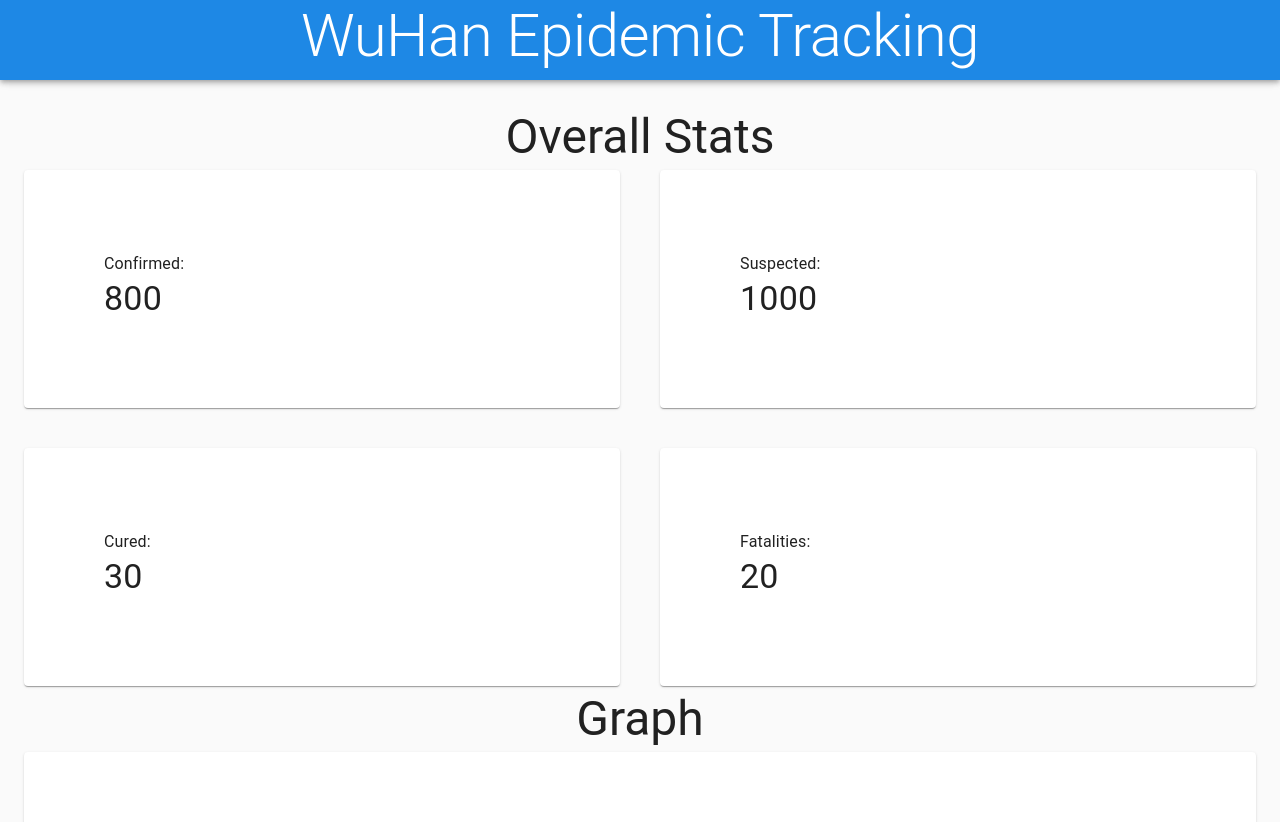
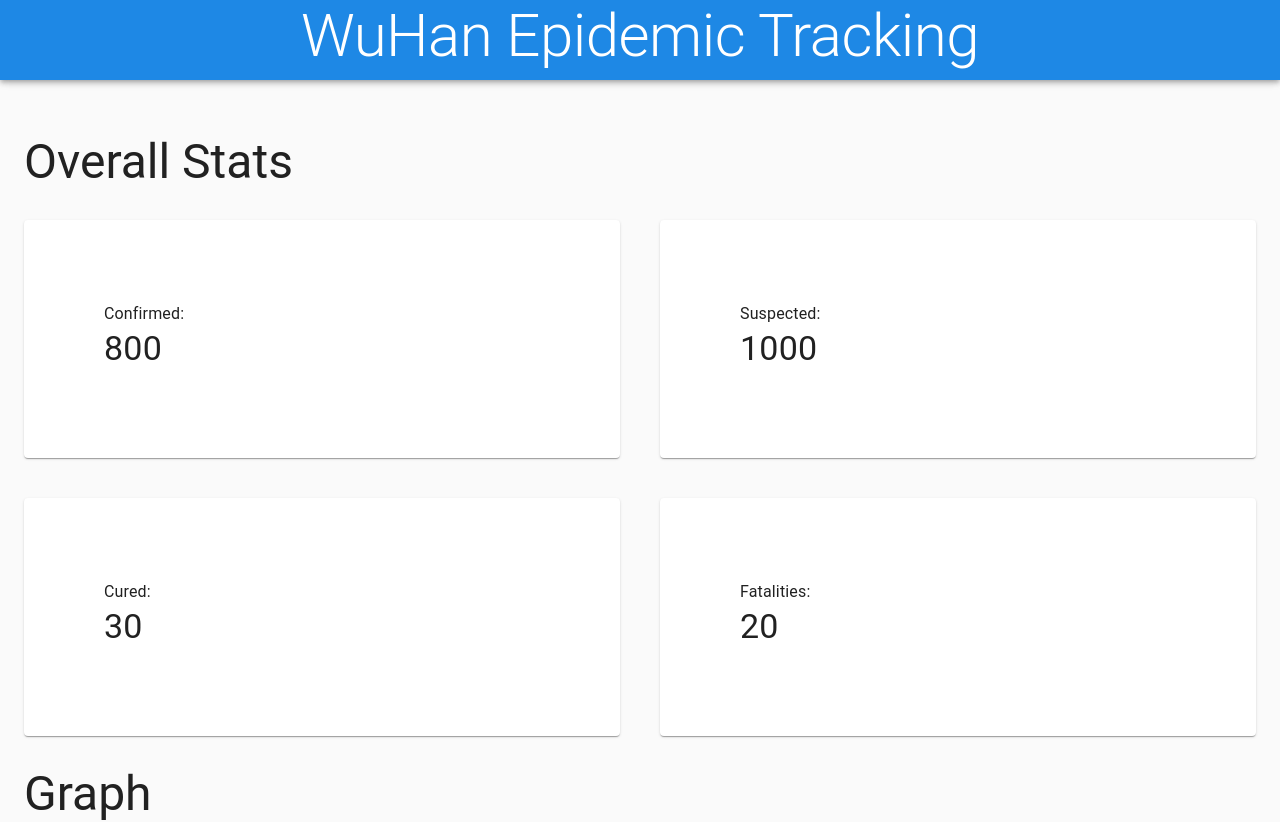
Before and after one commit to DrFacepalm/WuHan-Epidemic-Status-Checking, a React (Create React App) app in the folder front-end/: page / in a window 1280 px wide. Shown: the top 822 px of the page. Built offline with nearby package versions, Linux system fonts and the light colour scheme.

Commit message:
messed with padding

```diff
--- a/front-end/package.json
+++ b/front-end/package.json
@@ -9,6 +9,7 @@
     "@testing-library/react": "^9.4.0",
     "@testing-library/user-event": "^7.2.1",
     "json-loader": "^0.5.7",
+    "npx": "^10.2.1",
     "react": "^16.12.0",
     "react-dom": "^16.12.0",
     "react-scripts": "3.3.0",
--- a/front-end/src/App.js
+++ b/front-end/src/App.js
@@ -57,7 +57,7 @@
     padding: theme.spacing(3)
   },
   contentGridItem: {
-    paddingTop: "5px",
+    paddingTop: "30px",
   },
 
 }));
@@ -69,9 +69,12 @@
 
   return (
     <div className={classes.root}>
-      <Typography variant="h3" align="center">
-        {title}
-      </Typography>
+      <Grid container paddingB>
+        <Typography variant="h3" align="center">
+          {title}
+        </Typography>
+      </Grid>
+
     </div>
   );
 }
```
Also changed, not shown: 1 other file (tests, documents, lock files or other folders).
